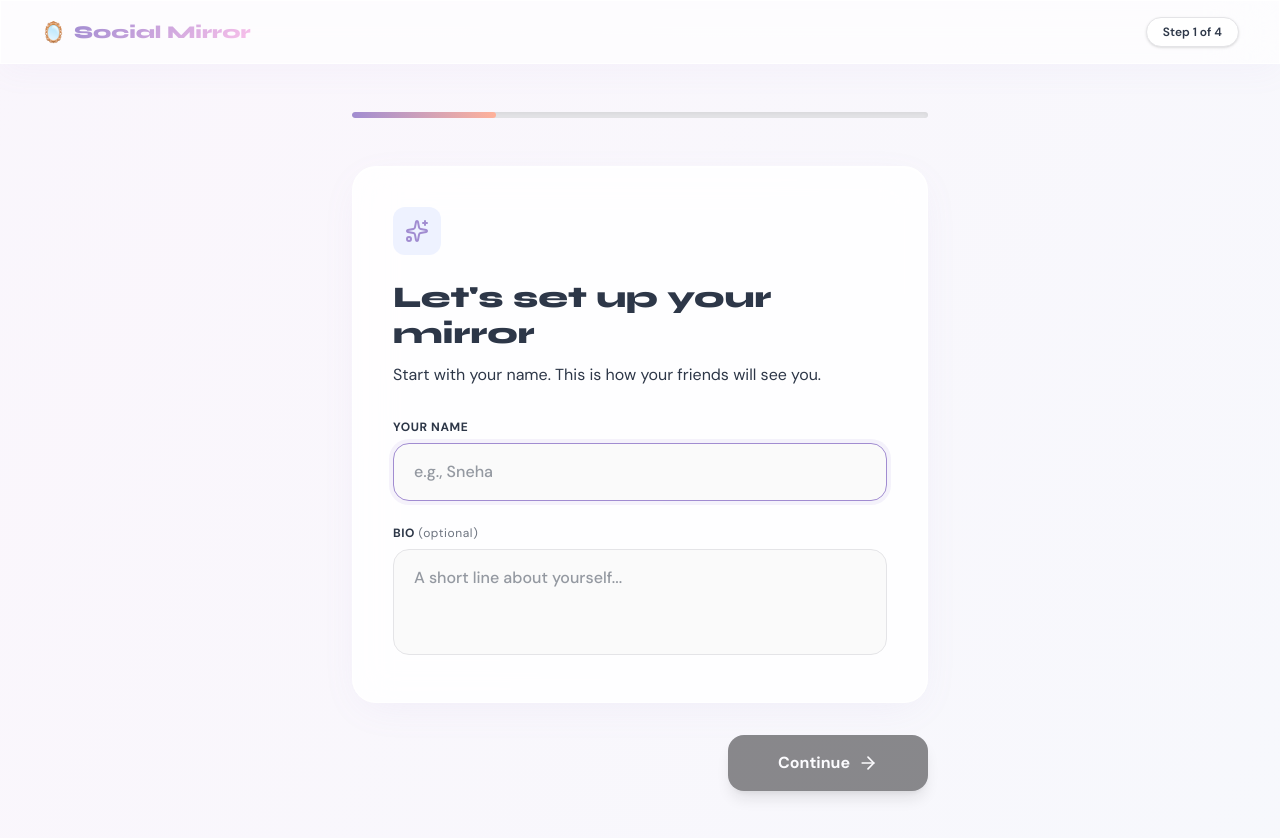
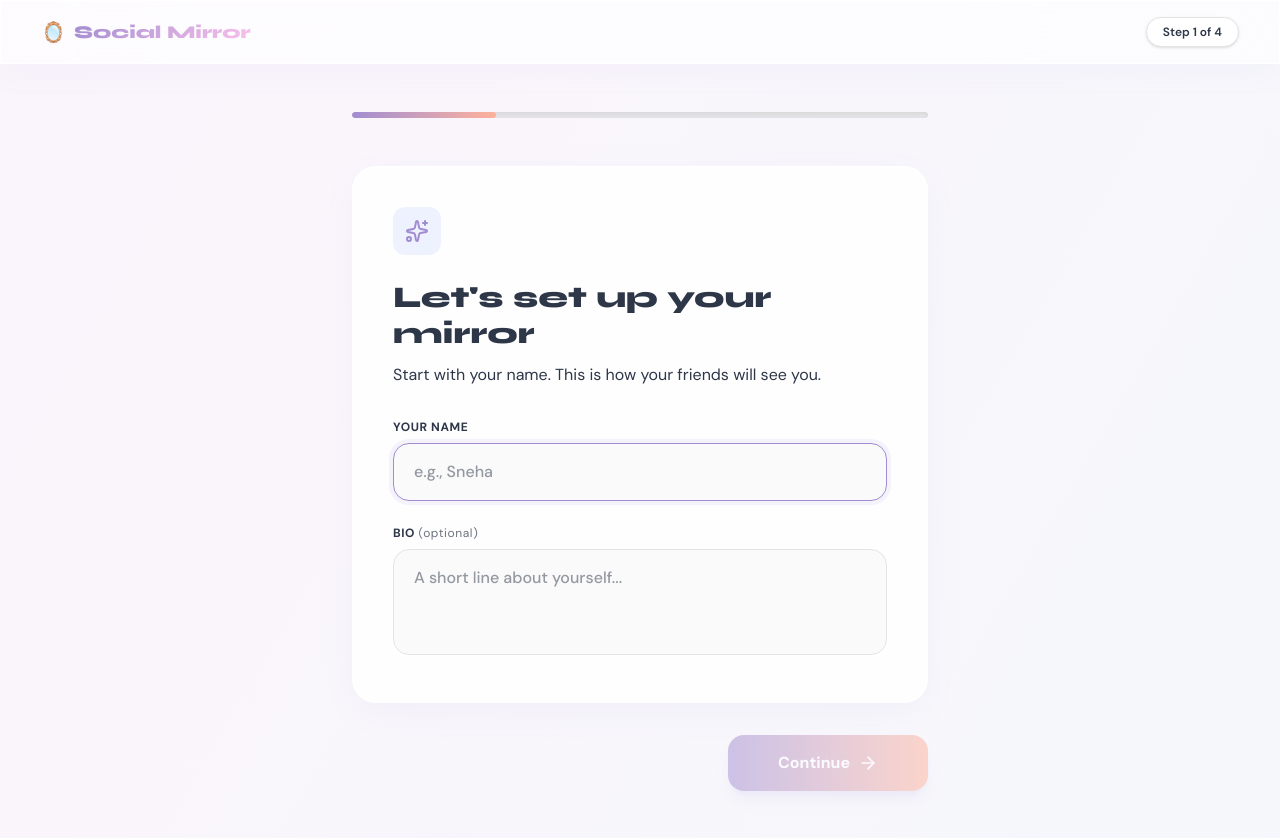
Before and after one commit to Faizan960/Quiz-web, a Next.js app: page /create in a window 1280 px wide. Shown: the top 838 px of the page. Built offline with nearby package versions, Linux system fonts and the light colour scheme.

Commit message:
style: Enhance create wizard with layout animations

```diff
--- a/app/create/page.tsx
+++ b/app/create/page.tsx
@@ -176,7 +176,7 @@
   return (
     <div className="min-h-screen bg-background relative flex flex-col">
       {/* Background */}
-      <div className="absolute inset-0 z-0 pointer-events-none bg-pastel-gradient opacity-40" />
+      <div className="absolute inset-0 z-0 pointer-events-none bg-pastel-gradient opacity-60" />
 
       {/* Header */}
       <nav className="glass-panel sticky top-0 z-50 flex items-center justify-between px-6 py-4 md:px-10">
@@ -203,12 +203,13 @@
           <AnimatePresence mode="wait">
             <motion.div
               key={step}
+              layout
               variants={slideVariants}
               initial="enter"
               animate="center"
               exit="exit"
               transition={{ duration: 0.4, ease: 'easeInOut' }}
-              className="glass-card p-8 md:p-10"
+              className="glass-card p-8 md:p-10 relative overflow-hidden"
             >
               {/* Step 0: Name & Bio */}
               {step === 0 && (
@@ -420,7 +421,7 @@
               <button
                 onClick={() => canProceed() && setStep(s => s + 1)}
                 disabled={!canProceed()}
-                className={`flex items-center justify-center gap-2 flex-1 ${step === 0 ? 'max-w-[200px]' : ''} bg-zinc-900 text-white rounded-2xl py-4 font-bold transition-all shadow-lg shadow-zinc-900/20 ${!canProceed() ? 'opacity-50 cursor-not-allowed' : 'hover:bg-zinc-800'}`}
+                className={`flex items-center justify-center gap-2 flex-1 ${step === 0 ? 'max-w-[200px]' : ''} bg-gradient-to-r from-primary to-secondary text-white rounded-2xl py-4 font-bold transition-all shadow-lg shadow-primary/20 ${!canProceed() ? 'opacity-50 cursor-not-allowed' : 'hover:opacity-90 hover:scale-[1.02] active:scale-[0.98]'}`}
               >
                 Continue <ArrowRight className="w-5 h-5" />
               </button>
@@ -428,7 +429,7 @@
               <button
                 onClick={handleCreate}
                 disabled={!canProceed() || loading}
-                className={`flex items-center justify-center gap-2 flex-1 bg-gradient-to-r from-primary to-secondary text-white rounded-2xl py-4 font-bold transition-all shadow-xl shadow-primary/30 ${(!canProceed() || loading) ? 'opacity-50 cursor-not-allowed' : 'hover:opacity-90'}`}
+                className={`flex items-center justify-center gap-2 flex-1 bg-gradient-to-r from-primary to-secondary text-white rounded-2xl py-4 font-bold transition-all shadow-xl shadow-primary/30 ${(!canProceed() || loading) ? 'opacity-50 cursor-not-allowed' : 'hover:opacity-90 hover:scale-[1.02] active:scale-[0.98]'}`}
               >
                 {loading ? 'Creating...' : 'Create My Mirror'} <Sparkles className="w-5 h-5" />
               </button>
```
